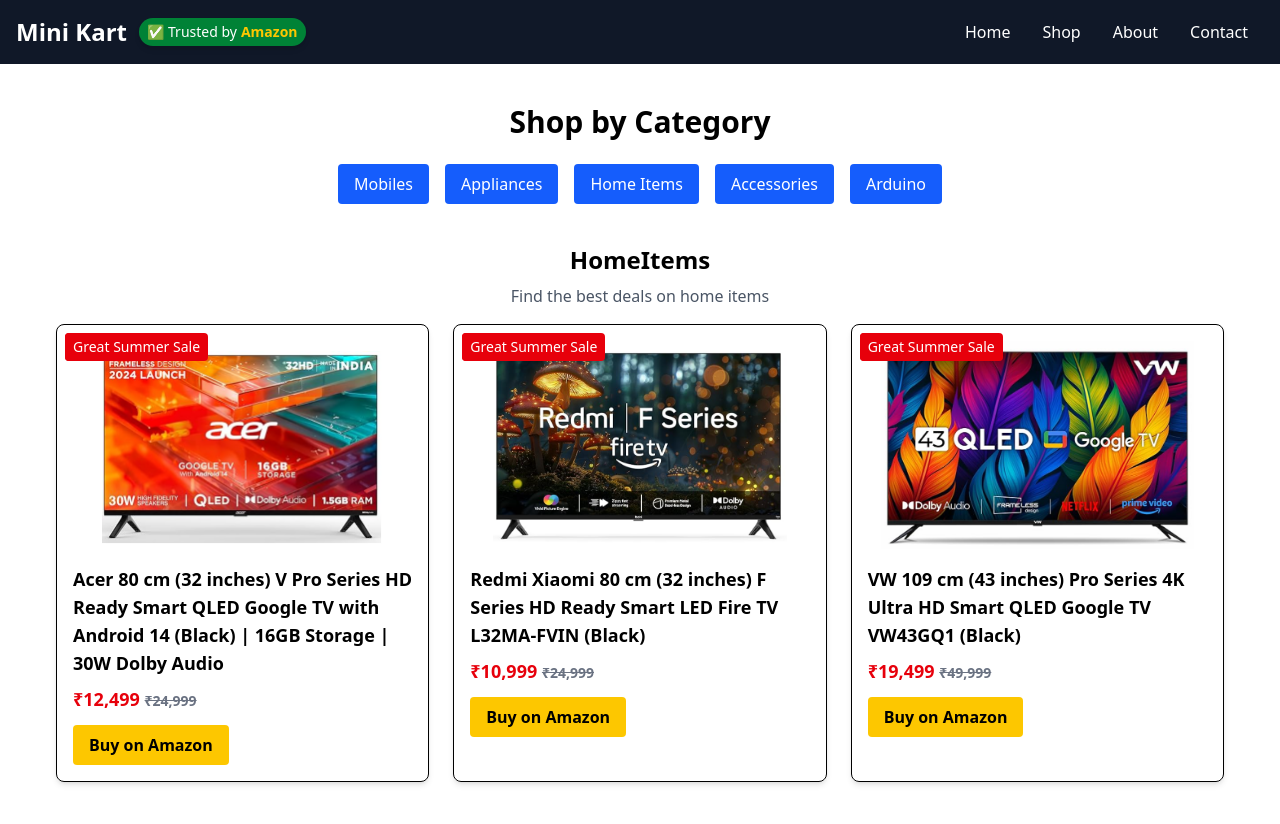
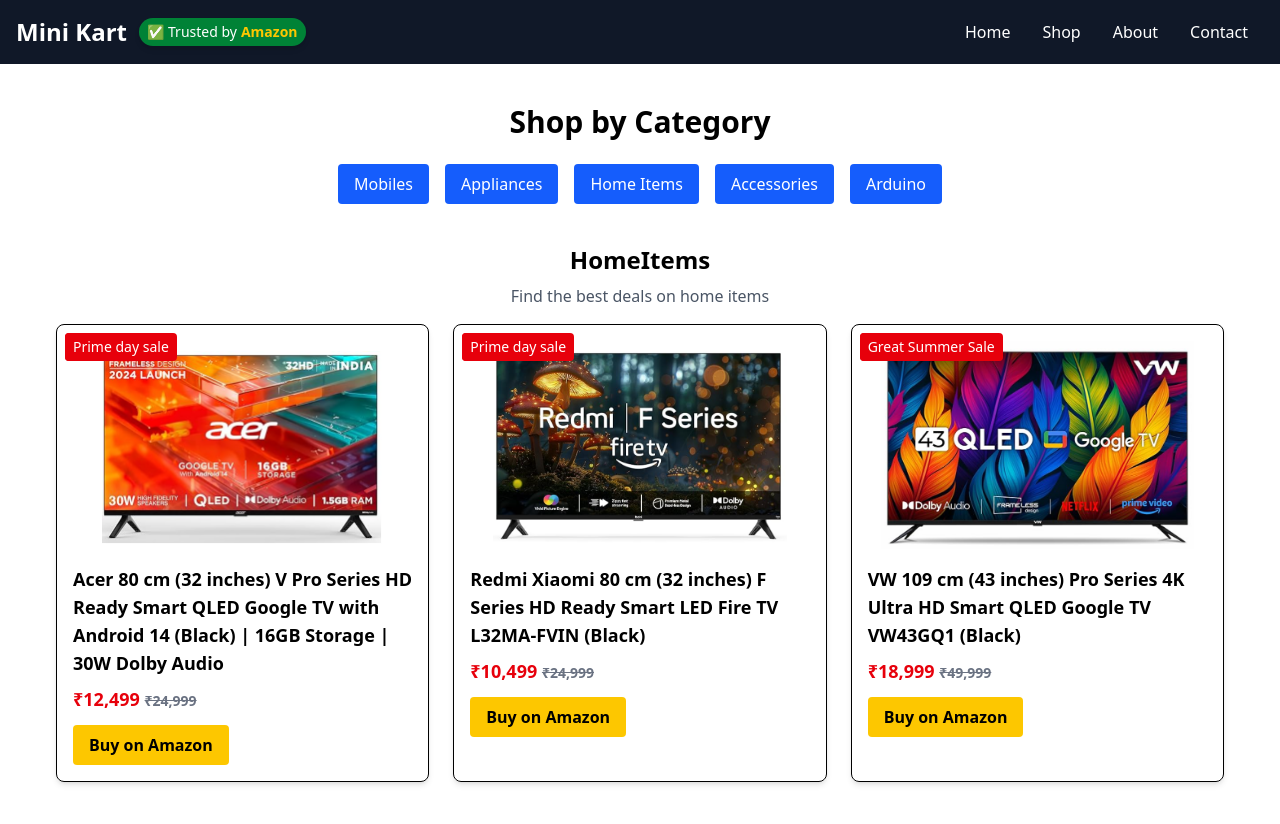
Before and after one commit to Hari428867/ecommerce-app, a React (Vite) app: page /shop in a window 1280 px wide. Both pictures are taken after a click on the button "Home Items". Shown: the top 824 px of the page. Built offline with nearby package versions, Linux system fonts and the light colour scheme.

Commit message:
Update HomeItems.jsx

```diff
--- a/src/pages/categories/HomeItems.jsx
+++ b/src/pages/categories/HomeItems.jsx
@@ -23,7 +23,7 @@
             Acer 80 cm (32 inches) V Pro Series HD Ready Smart QLED Google TV with Android 14 (Black) | 16GB Storage | 30W Dolby Audio
           </h3>
           <span className="absolute top-2 left-2 bg-red-600 text-white px-2 py-1 text-sm rounded">
-            Great Summer Sale
+            Prime day sale
           </span>
           <div className="text-red-600 font-bold text-lg">
             ₹12,499{" "}
@@ -42,7 +42,7 @@
         {/* Appliance Card 2 */}
         <div className="border rounded-lg p-4 shadow-md relative">
           <span className="absolute top-2 left-2 bg-red-600 text-white px-2 py-1 text-sm rounded">
-            -56%
+            -58%
           </span>
           <img
             src="/images/redmi32inchtv.png"
@@ -53,10 +53,10 @@
             Redmi Xiaomi 80 cm (32 inches) F Series HD Ready Smart LED Fire TV L32MA-FVIN (Black)
           </h3>
           <span className="absolute top-2 left-2 bg-red-600 text-white px-2 py-1 text-sm rounded">
-            Great Summer Sale
+            Prime day sale
           </span>
           <div className="text-red-600 font-bold text-lg">
-            ₹10,999{" "}
+            ₹10,499{" "}
             <span className="line-through text-gray-500 text-sm">₹24,999</span>
           </div>
           <a
@@ -71,7 +71,7 @@
         {/* Appliance Card 3 */}
         <div className="border rounded-lg p-4 shadow-md relative">
           <span className="absolute top-2 left-2 bg-red-600 text-white px-2 py-1 text-sm rounded">
-            -61%
+            62%
           </span>
           <img
             src="/images/vmsmarttv.png"
@@ -85,7 +85,7 @@
             Great Summer Sale
           </span>
           <div className="text-red-600 font-bold text-lg">
-            ₹19,499{" "}
+            ₹18,999{" "}
             <span className="line-through text-gray-500 text-sm">₹49,999</span>
           </div>
           <a
```
